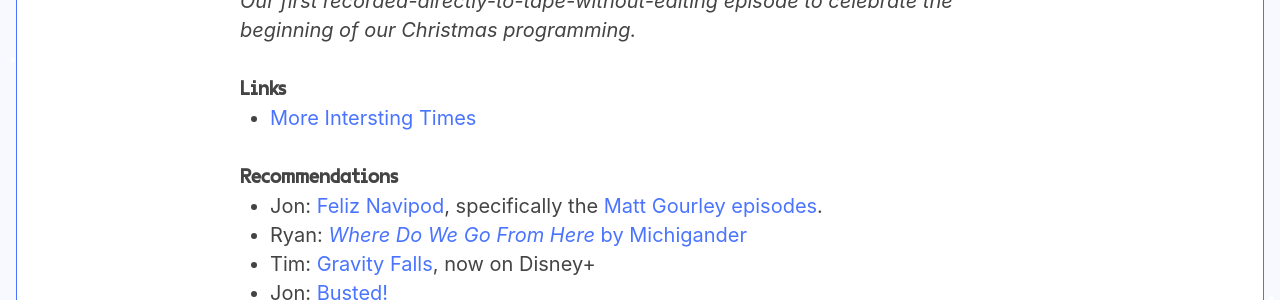
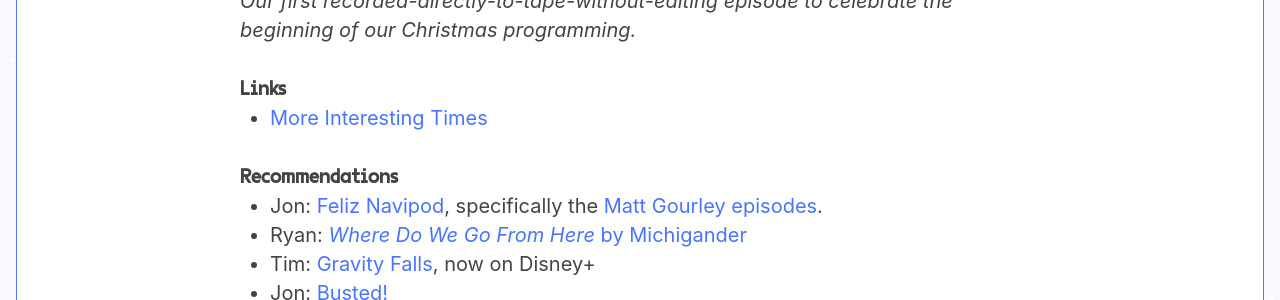
Before and after one commit to jondueck/whatevertown, a Jekyll site: the page built from _posts/2019-12-10-episode-63.md, in a window 1280 px wide and 900 px high, scrolled down 571 px. Shown: the part 154-454 px from the top of the window. Built offline with Jekyll 4.4.1, drawn with Linux system fonts in a browser that asks for light colours; some web fonts are replaced; comment, search, counter and statistics services are not loaded.

Commit message:
Updated Episode 63

```diff
--- a/_posts/2019-12-10-episode-63.md
+++ b/_posts/2019-12-10-episode-63.md
@@ -24,7 +24,7 @@
 ---
 
 ### Links
-- [More Intersting Times](http://more.interestingtimes.ca)
+- [More Interesting Times](http://more.interestingtimes.ca)
 
 ### Recommendations
 - Jon: [Feliz Navipod](https://feliznavipod.com), specifically the [Matt Gourley episodes](https://overcast.fm/+B9RTD5aLM).
```
